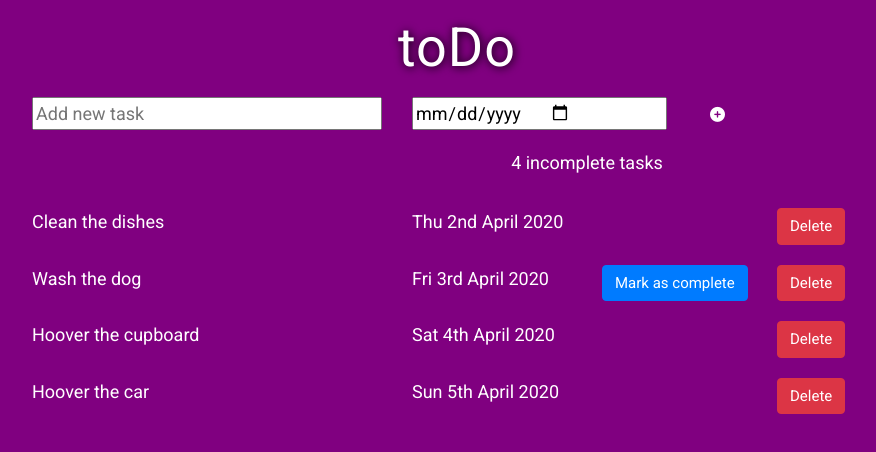
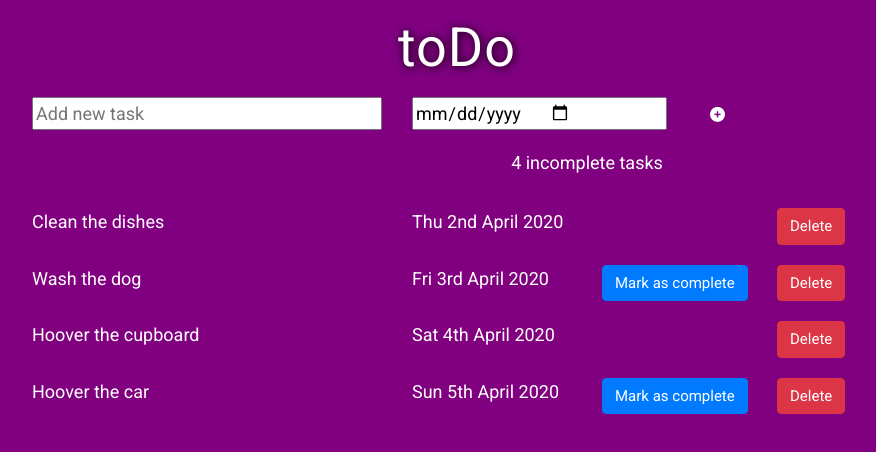
Before and after one commit to Hildao/todo_application_frontend, a React (Create React App) app: page / in a window 1280 px wide. Shown: the top 452 px of the page, without its empty margins (183-1059 px from the left). Built offline with nearby package versions, Linux system fonts and the light colour scheme.

Commit message:
updated task complete event

```diff
--- a/src/App.js
+++ b/src/App.js
@@ -6,9 +6,14 @@ import TaskCount from "./TaskCount/TaskCount";
 import Task from "./Task/Task";
 
 // Click on the delete button
-// Our application needs to know this happened! (Listen for the event) - DONE
-// Know which button was clicked? - DONE
-// Remove the relevant todo object from our state - DONE
+// Our application needs to know this happened! (Listen for the event)
+// Know which button was clicked?
+// Remove the relevant todo object from our state
+
+// Click on the complete button
+// our application needs to know this happens
+// which button was clicked? (ID)
+// Updates the relevant task in our state (completed = true)
 
 //JSX
 function App() {
@@ -34,7 +39,7 @@ function App() {
     },
     {
       text: "Hoover the car",
-      completed: true,
+      completed: false,
       dueDate: "2020-04-05",
       id: 4
     }
@@ -51,6 +56,19 @@ function App() {
 
     // Update the state with the new (shorter) array
     setTasks(filteredTasks);
+  };
+
+  const markTaskComplete = (id) => {
+    // Create a new array of updated tasks, where the completed property of the matching task has been updated
+    const newTasks = tasks.map(task => {
+      if (task.id === id) {
+        task.completed = true;
+      }
+
+      return task;
+    });
+
+    setTasks(newTasks);
   }
 
 
@@ -67,8 +85,8 @@ function App() {
               <Task
                 // An internal prop used by React to keep track of which Task component is which
                 key={task.id}
-
                 deleteTaskFunc={deleteTask}
+                markCompleteFunc={markTaskComplete}
                 text={task.text}
                 completed={task.completed}
                 dueDate={task.dueDate}
--- a/src/Task/Task.js
+++ b/src/Task/Task.js
@@ -1,11 +1,23 @@
 import React from "react";
 import moment from "moment";
 
-const Task = (props) => {
-    // props = { text: "Do the dishes", dueDate: "2020-03-10", completed: true, id: 2, deleteTaskFunc: fn() }
+const Task = props => {
+    /*  props = {
+        text: "Do the dishes",
+        dueDate: "2020-03-10",
+        completed: true,
+        id: 2,
+        deleteTaskFunc: fn(),
+        markCompleteFunc: fn()
+    }
+    */
 
-    const handleClick = () => {
-        props.deleteTaskFunc(props.id)
+    const handleDeleteClick = () => {
+        props.deleteTaskFunc(props.id);
+    };
+
+    const handleCompleteClick = () => {
+        props.markCompleteFunc(props.id);
     };
 
     return (
@@ -19,11 +31,12 @@ const Task = (props) => {
             </div>
 
             <div className="col-6 col-md-2">
-                {props.completed === false && <button className="btn btn-primary">Mark as complete</button>}
+                {props.completed === false && (
+                    <button className="btn btn-primary" onClick={handleCompleteClick}>Mark as complete</button>)}
             </div>
 
             <div className="col-6-md-2">
-                <button className="btn btn-danger" onClick={handleClick}>Delete</button>
+                <button className="btn btn-danger" onClick={handleDeleteClick}>Delete</button>
             </div>
 
         </div>
```
